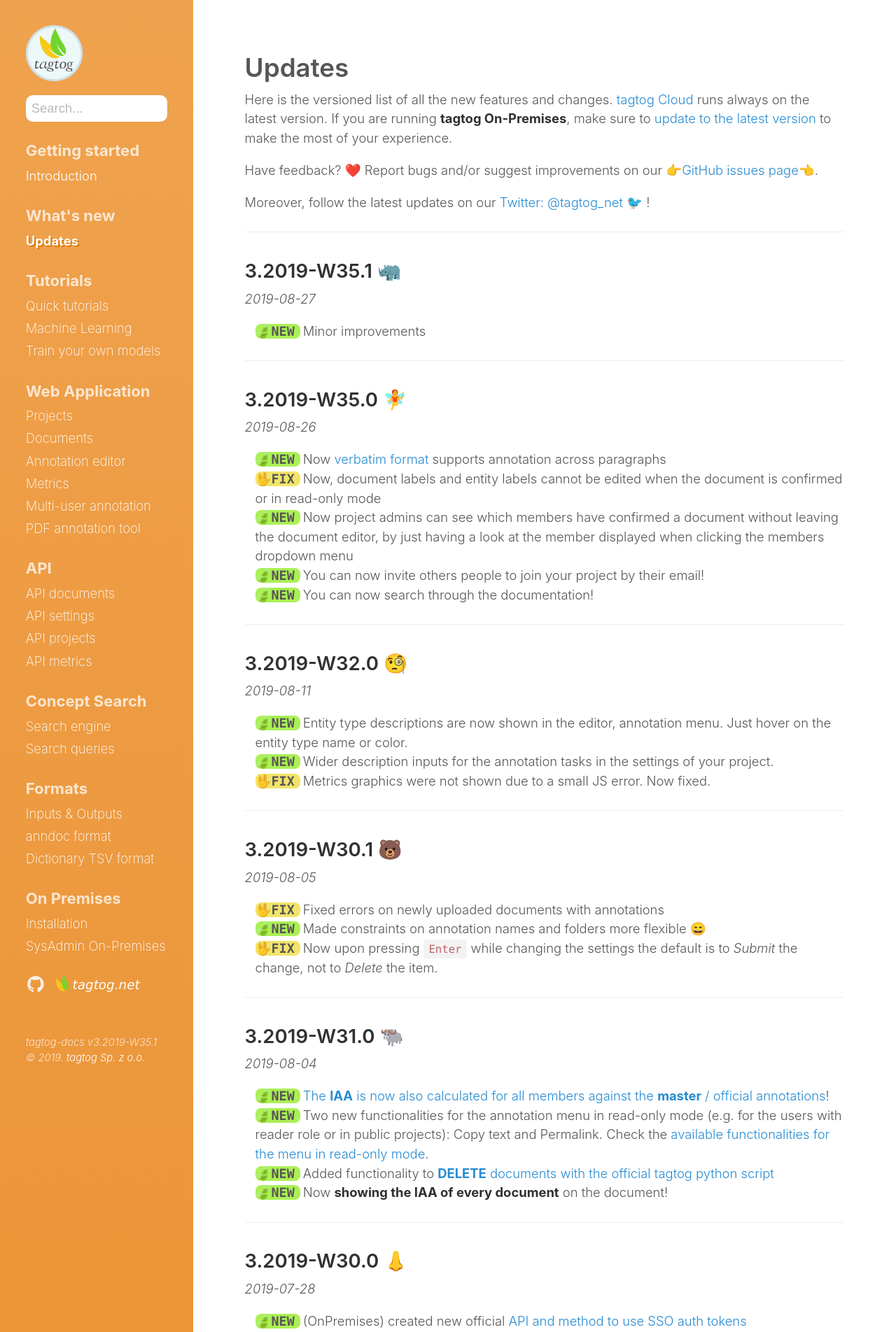
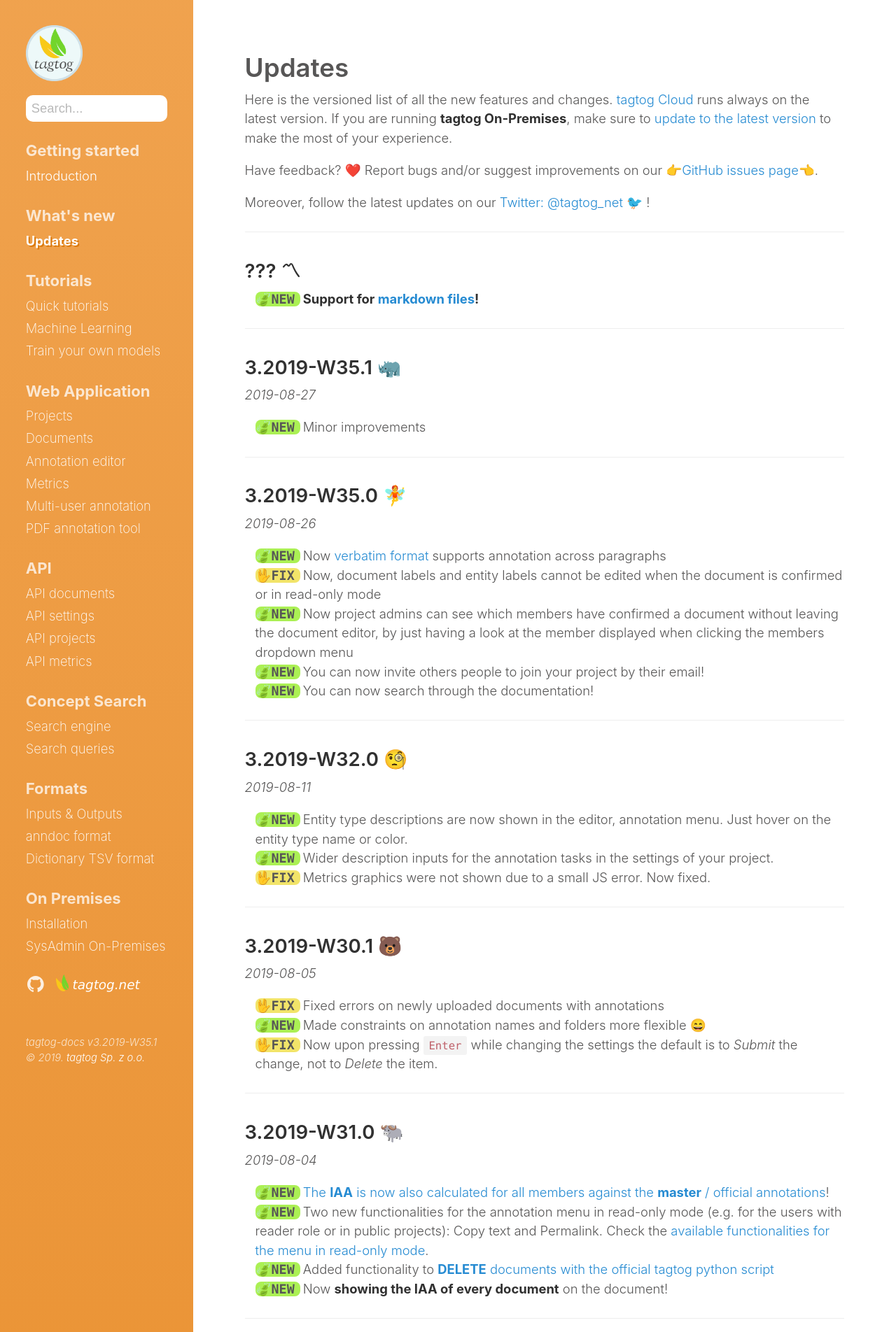
Before and after one commit to tagtogorg/tagtog-doc, a Jekyll site: the page built from updates.md, in a window 1280 px wide. Shown: the top 1904 px of the page at 70% size. Built offline with Jekyll 4.4.1, drawn with Linux system fonts in a browser that asks for light colours; nearby versions of some CDN libraries; emoji names are drawn with the system emoji font; some of the changed text lies outside the part shown.

Commit message:
add update

```diff
--- a/updates.md
+++ b/updates.md
@@ -11,6 +11,14 @@ Here is the versioned list of all the new features and changes. [tagtog Cloud](h
 Have feedback? :heart: Report bugs and/or suggest improvements on our [:point_right:GitHub issues page:point_left:](https://github.com/tagtog/tagtog-doc/issues).
 
 Moreover, follow the latest updates on our [Twitter: @tagtog_net 🐦](https://twitter.com/tagtog_net) !
+
+---
+
+## ??? 〽
+
+<ul class="updates">
+  <li class="new"><span markdown="1">**Support for [markdown files](MarkdownFileParsing)!**</span></li>
+</ul>
 
 ---
 
```
